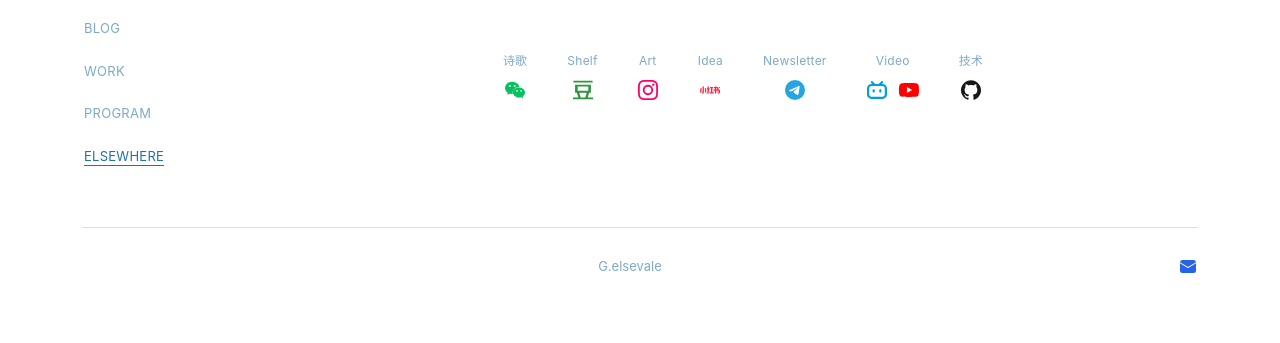
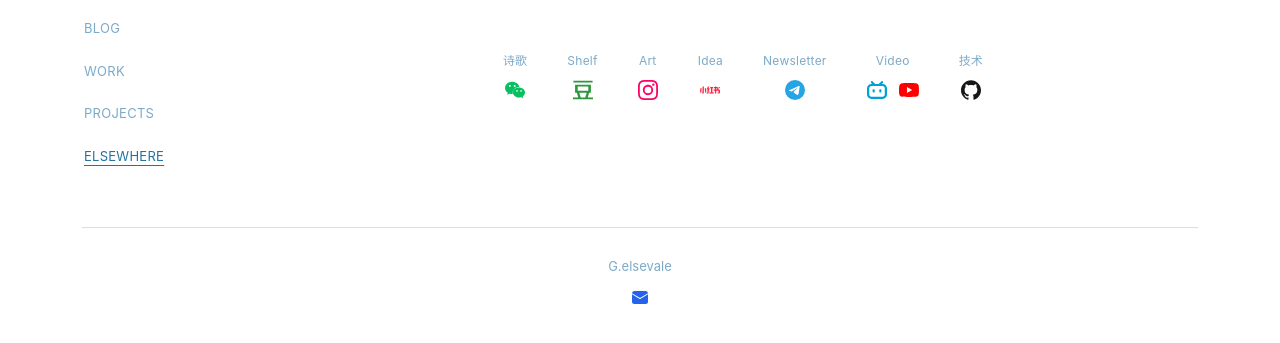
Before and after one commit to 7minami/7minami.github.io, a Jekyll site: the page built from index.html, in a window 1280 px wide. Shown: the part 159-502 px from the top of the page. Built offline with Jekyll 4.4.1, drawn with Linux system fonts in a browser that asks for light colours.

Commit message:
Rename Program tab to Projects; footer mail icon centered below

```diff
--- a/_layouts/default.html
+++ b/_layouts/default.html
@@ -23,7 +23,7 @@
             <button class="tab" type="button" role="tab" id="tab-intro" aria-controls="panel-intro" aria-selected="false" data-panel="panel-intro">About</button>
             <button class="tab" type="button" role="tab" id="tab-blog" aria-controls="panel-blog" aria-selected="false" data-panel="panel-blog">Blog</button>
             <button class="tab" type="button" role="tab" id="tab-work" aria-controls="panel-work" aria-selected="false" data-panel="panel-work">Work</button>
-            <button class="tab" type="button" role="tab" id="tab-program" aria-controls="panel-program" aria-selected="false" data-panel="panel-program">Program</button>
+            <button class="tab" type="button" role="tab" id="tab-program" aria-controls="panel-program" aria-selected="false" data-panel="panel-program">Projects</button>
             <button class="tab" type="button" role="tab" id="tab-elsewhere" aria-controls="panel-elsewhere" aria-selected="true" data-panel="panel-elsewhere">Elsewhere</button>
           </div>
         </nav>
--- a/assets/css/style.css
+++ b/assets/css/style.css
@@ -196,14 +196,16 @@
       /* Footer */
       .site-footer {
         display: flex;
+        flex-direction: column;
         align-items: center;
+        gap: 10px;
         border-top: 1px solid #dddddd;
         padding: 28px 0 40px;
         margin-top: 56px;
         font-size: 13px;
         color: rgba(36, 113, 163, 0.6);
       }
-      .site-footer p { margin: 0; flex: 1; text-align: center; }
+      .site-footer p { margin: 0; text-align: center; }
 
       /* Tiny sparkles near the header (decorative only) */
       .sparkles { position: absolute; inset: 0; pointer-events: none; }
--- a/index.html
+++ b/index.html
@@ -26,7 +26,7 @@ layout: default
         </section>
 
         <section class="panel" id="panel-program" role="tabpanel" aria-labelledby="tab-program" hidden>
-          <h2 class="section-title">Program</h2>
+          <h2 class="section-title">Projects</h2>
           <p class="placeholder-note">占位文字 — 项目内容以后替换。</p>
         </section>
 
```
